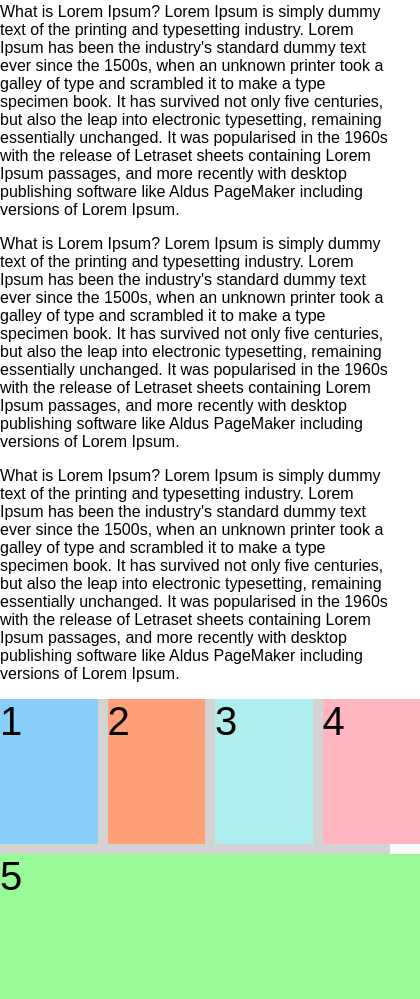
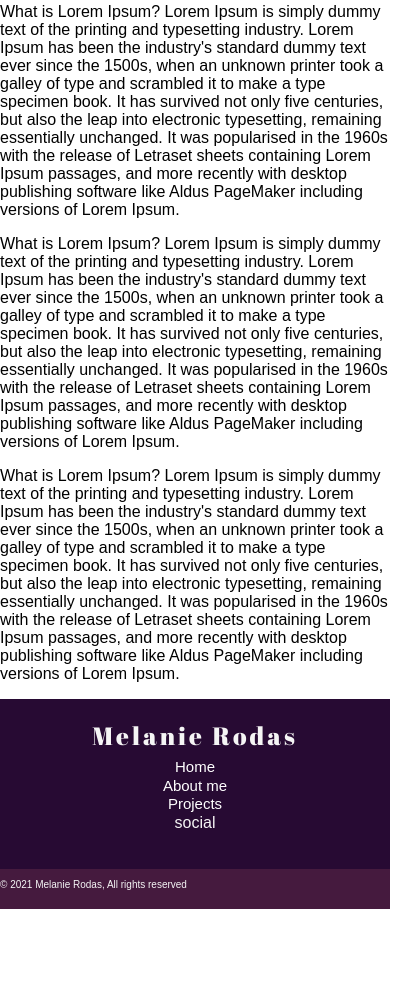
Before and after one commit to melanierolo/Portfolio, a website: page src/index.html in a window 390 px wide. Shown: the part 4968-5967 px from the top of the page, 420 px wide, since content can reach past the window. After the commit the page ends 5877 px from the top, so only its background shows below. Drawn offline with Linux system fonts and the light colour scheme.

Commit message:
css footer without social media icons

```diff
--- a/src/index.html
+++ b/src/index.html
@@ -29,7 +29,7 @@
         <div class="overlay-content">
           <a href="index.html">Home</a>
           <a href="/src/assets/pages/project.html">Projects</a>
-          <a href="/src/assets/pages/project.html">About me</a>
+          <a href="/src//assets/pages/about.html">About me</a>
           <span style="font-size:30px;cursor:pointer" onclick="openNav()"></span>
         </div>
       </div>
@@ -87,11 +87,14 @@
 
     <footer>
         <div class="container">
-            <div class="item1">1</div>
-            <div class="item2">2</div>
-            <div class="item3">3</div>
-            <div class="item4">4</div>
-            <div class="item5">5</div>
+            <div class="footer__logo">Melanie Rodas</div>
+            <div class="footer__link1"><a href="index.html">Home</a></div>
+            <div class="footer__link2"><a href="/src//assets/pages/about.html">About me</a></div>
+            <div class="footer__link3"><a href="/src/assets/pages/project.html" >Projects</a></div>
+            <div class="footer__social">social</div>
+            <div class="footer__copyright">
+                <p> © 2021 Melanie Rodas, All rights reserved</p>
+            </div>
           </div>
     </footer>
 </body>
--- a/src/styles/style-footer.css
+++ b/src/styles/style-footer.css
@@ -1,22 +1,89 @@
-.item1{background:LightSkyBlue;}
-.item2{background:LightSalmon;}
-
-.item3 {
-  background: PaleTurquoise;
+footer {
+  margin: 0;
+  font-family: Arial, Helvetica, sans-serif;
+  padding: 0;
 }
 
-.item4{background:LightPink;}
-.item5{
-    background:PaleGreen;
-    grid-column: 1/5;
+.footer__logo{
+  grid-area: logo;
+  background: #270a33;
+  display: block;
+  float:left;
+  font-size: 25px;
+  color:whitesmoke;
+  padding: 20px 20px 20px 20px;
+  letter-spacing: 3px;
+  font-family: 'Abril Fatface', cursive;
+
+}
+
+.footer__link1{
+  grid-area:link1;
+  background: #270a33;
+}
+
+.footer__link2 {
+  grid-area:link2;
+  background: #270a33;
+}
+
+.footer__link3{
+  grid-area:link3;
+  background: #270a33;
+}
+.footer__social{
+  grid-area: social;
+  background: #270a33;
+}
+
+.footer__copyright{
+    background:#451A3E;
+    grid-column: 1/6;
+    text-align: left;
+    font-size: 15px;
+    color:whitesmoke;
+    height: 40px;
+    grid-area:copyright;
 }
 
 .container {
-  font-size: 40px;
-  min-height: 300px;
+  padding: 0;
   width: 100%;
-  background: LightGray;
   display: grid;
-  grid-template-columns: 25% 25% 25% 25%;
-  grid-gap: 10px;
+  grid-template-rows: 2fr 1fr;
+  grid-template-areas:
+  "logo link1 link2 link3 social"
+  "copyright copyright copyright copyright copyright";
 }
+.container a {
+  text-decoration: none;
+  color: white;
+  font-size: 20px;
+  padding: 20px 10px 20px 10px;
+}
+
+@media screen and (max-width: 600px) {
+.container{
+  color: whitesmoke;
+  display:grid;
+  width: 100%;
+  grid-template-areas:
+  "logo"
+  "link1"
+  "link2"
+  "link3"
+  "social"
+  "copyright";
+  grid-template-rows: 32% 10% 10% 10% 30% 8%;
+  text-align: center;
+  }
+
+  .container a {
+    text-decoration: none;
+    font-size:15px;
+  }
+  .footer__copyright{
+    font-size: 10px;
+    text-align:left;
+  }
+}
```
Also changed, not shown: src/assets/pages/about.html (+1 -1 lines), src/assets/pages/project.html (+1 -1 lines).
